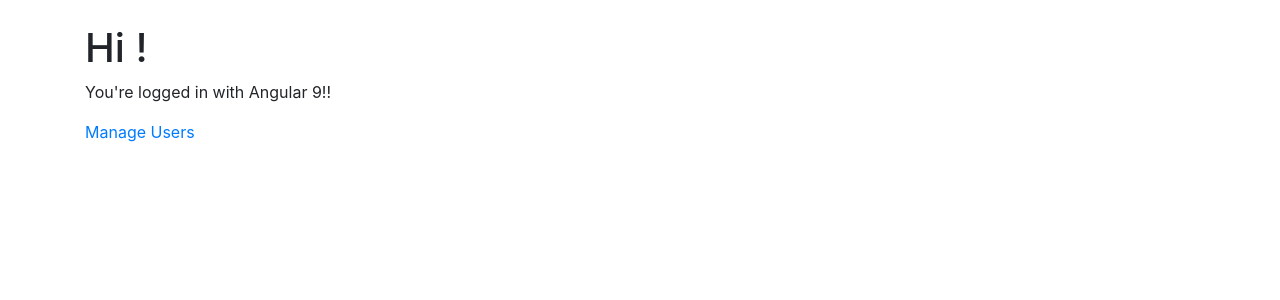
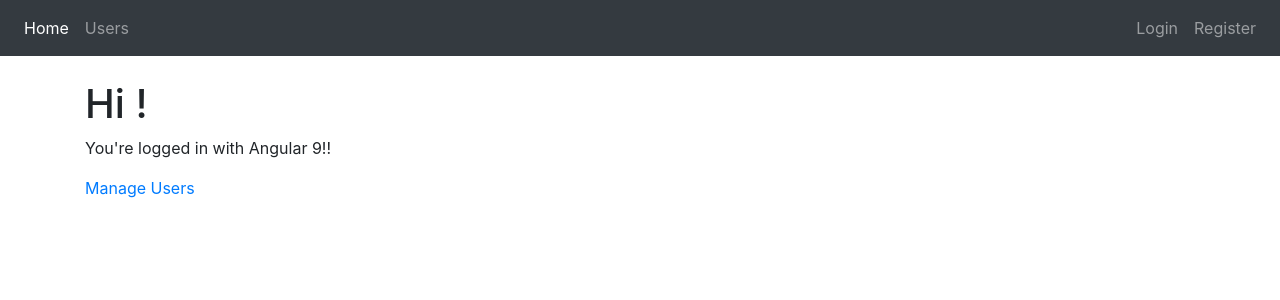
Before and after one commit to Chmiel123/idea-merit-frontend, an Angular app: page / in a window 1280 px wide. Shown: the top 300 px of the page. Built offline with nearby package versions, Linux system fonts and the light colour scheme.

Commit message:
login and register pages fix

```diff
--- a/src/app/account/login/login.component.ts
+++ b/src/app/account/login/login.component.ts
@@ -54,7 +54,12 @@ export class LoginComponent implements OnInit {
           .pipe(first())
           .subscribe(
               data => {
-                  this.router.navigate([this.returnUrl]);
+                  if (data.status === "Ok") {
+                    this.router.navigate([this.returnUrl]);
+                  } else if (data.status === "Error") {
+                    this.alertService.error(data.message);
+                    this.loading = false;
+                  }
               },
               error => {
                   this.alertService.error(error);
--- a/src/app/account/register/register.component.ts
+++ b/src/app/account/register/register.component.ts
@@ -28,7 +28,7 @@ export class RegisterComponent implements OnInit {
       this.form = this.formBuilder.group({
           username: ['', Validators.required],
           email: ['', Validators.required],
-          password: ['', [Validators.required, Validators.minLength(6)]]
+          password: ['', [Validators.required]]
       });
   }
 
--- a/src/app/app.component.html
+++ b/src/app/app.component.html
@@ -3,6 +3,16 @@
       <a class="nav-item nav-link" routerLink="/" routerLinkActive="active" [routerLinkActiveOptions]="{exact: true}">Home</a>
       <a class="nav-item nav-link" routerLink="/users" routerLinkActive="active">Users</a>
       <a class="nav-item nav-link" (click)="logout()">Logout</a>
+  </div>
+</nav>
+<nav class="navbar navbar-expand navbar-dark bg-dark" *ngIf="!loggedAccount">
+  <div class="navbar-nav">
+      <a class="nav-item nav-link" routerLink="/" routerLinkActive="active" [routerLinkActiveOptions]="{exact: true}">Home</a>
+      <a class="nav-item nav-link" routerLink="/users" routerLinkActive="active">Users</a>
+  </div>
+  <div class="navbar-nav ml-auto">
+    <a class="nav-item nav-link" routerLink="/account/login" routerLinkActive="active" [routerLinkActiveOptions]="{exact: true}">Login</a>
+    <a class="nav-item nav-link" routerLink="/account/register" routerLinkActive="active" [routerLinkActiveOptions]="{exact: true}">Register</a>
   </div>
 </nav>
 
--- a/src/model/account-login.ts
+++ b/src/model/account-login.ts
@@ -2,7 +2,7 @@ import { Account } from './account';
 
 export class AccountLogin {
     constructor(
-        public account: Account,
+        public account: Account | null,
         public access_token: string,
         public refresh_token: string
     ) { }
--- a/src/services/account.service.ts
+++ b/src/services/account.service.ts
@@ -7,6 +7,7 @@ import { map } from 'rxjs/operators';
 import { environment } from 'src/environments/environment';
 import { Account } from 'src/model/account';
 import { AccountLogin } from 'src/model/account-login';
+import { AlertService } from 'src/services/alert.service';
 
 
 @Injectable({ providedIn: 'root' })
@@ -16,7 +17,8 @@ export class AccountLoginService {
 
     constructor(
         private router: Router,
-        private http: HttpClient
+        private http: HttpClient,
+        private alertService: AlertService
     ) {
         let s = localStorage.getItem('accountLogin');
         let initialUser : AccountLogin | null = null
@@ -32,13 +34,14 @@ export class AccountLoginService {
     }
 
     login(username: string, password: string) {
-        return this.http.post<AccountLogin>(`${environment.apiUrl}/account/login`, { username, password })
-            .pipe(map(accountLogin => {
-                // store accountLogin details and jwt token in local storage to keep accountLogin logged in between page refreshes
-                localStorage.setItem('accountLogin', JSON.stringify(accountLogin));
+        return this.http.post<any>(`${environment.apiUrl}/account/login`, { username, password }).pipe(map(data => {
+            if (data.status === "Ok") {
+                let accountLogin = new AccountLogin(null, data.access_token, data.refresh_token);
+                localStorage.setItem('accountLogin', JSON.stringify(data));
                 this.accountLoginSubject.next(accountLogin);
-                return accountLogin;
-            }));
+            }
+            return data
+        }));
     }
 
     logout() {
```
